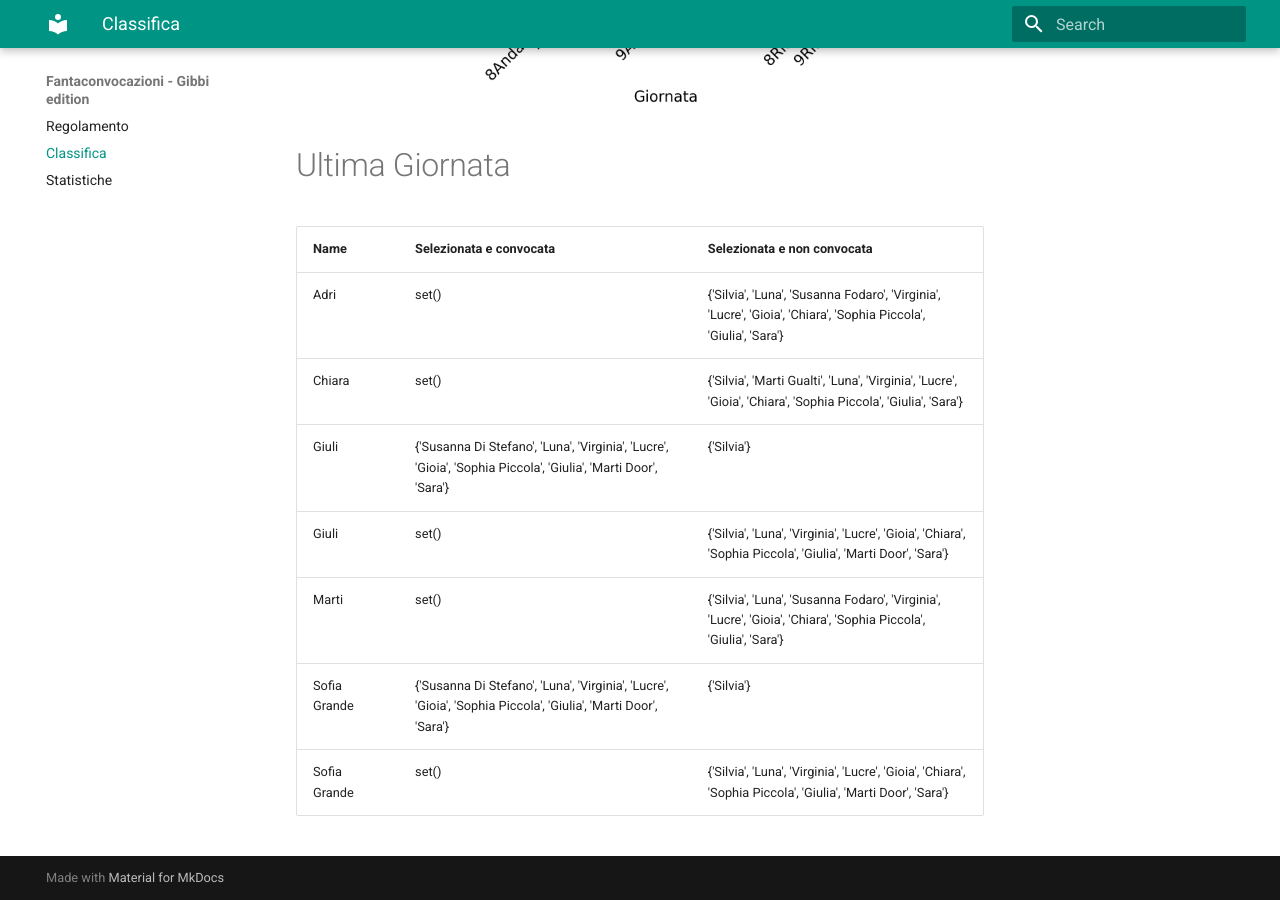
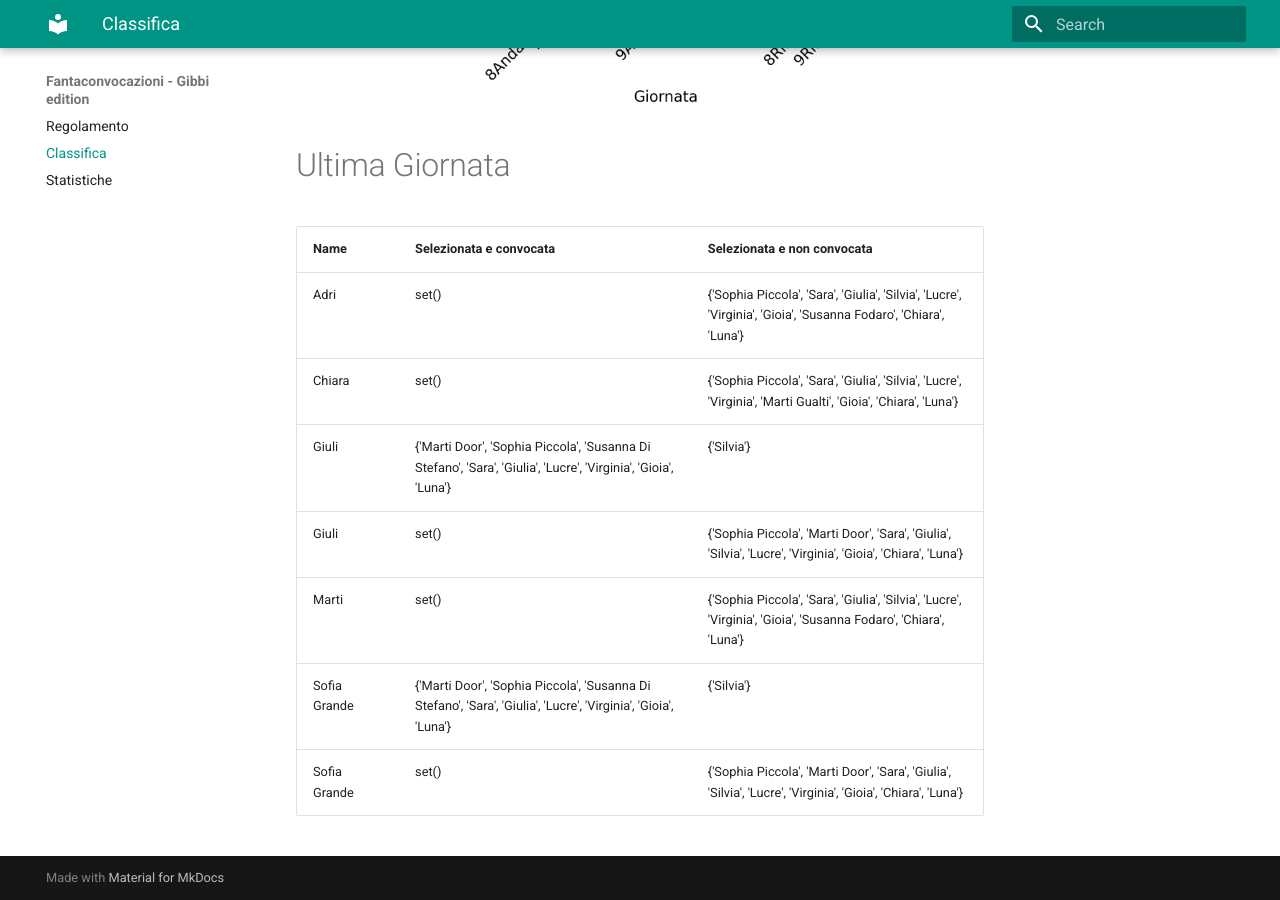
Before and after one commit to martinig94/fantagibbi, an MkDocs documentation site: the page built from docs/Classifica.md, in a window 1280 px wide and 900 px high, scrolled down 1003 px. Built offline with MkDocs 1.6.1 and Material for MkDocs 9.7.7, drawn with Linux system fonts in a browser that asks for light colours.

Commit message:
Auto-update from main.py

```diff
--- a/docs/Classifica.md
+++ b/docs/Classifica.md
@@ -18,11 +18,11 @@
 <!-- START_TABLE CORRECT -->
 | Name         | Selezionata e convocata                                                                                        | Selezionata e non convocata                                                                                      |
 |:-------------|:---------------------------------------------------------------------------------------------------------------|:-----------------------------------------------------------------------------------------------------------------|
-| Adri         | set()                                                                                                          | {'Silvia', 'Luna', 'Susanna Fodaro', 'Virginia', 'Lucre', 'Gioia', 'Chiara', 'Sophia Piccola', 'Giulia', 'Sara'} |
-| Chiara       | set()                                                                                                          | {'Silvia', 'Marti Gualti', 'Luna', 'Virginia', 'Lucre', 'Gioia', 'Chiara', 'Sophia Piccola', 'Giulia', 'Sara'}   |
-| Giuli        | {'Susanna Di Stefano', 'Luna', 'Virginia', 'Lucre', 'Gioia', 'Sophia Piccola', 'Giulia', 'Marti Door', 'Sara'} | {'Silvia'}                                                                                                       |
-| Giuli        | set()                                                                                                          | {'Silvia', 'Luna', 'Virginia', 'Lucre', 'Gioia', 'Chiara', 'Sophia Piccola', 'Giulia', 'Marti Door', 'Sara'}     |
-| Marti        | set()                                                                                                          | {'Silvia', 'Luna', 'Susanna Fodaro', 'Virginia', 'Lucre', 'Gioia', 'Chiara', 'Sophia Piccola', 'Giulia', 'Sara'} |
-| Sofia Grande | {'Susanna Di Stefano', 'Luna', 'Virginia', 'Lucre', 'Gioia', 'Sophia Piccola', 'Giulia', 'Marti Door', 'Sara'} | {'Silvia'}                                                                                                       |
-| Sofia Grande | set()                                                                                                          | {'Silvia', 'Luna', 'Virginia', 'Lucre', 'Gioia', 'Chiara', 'Sophia Piccola', 'Giulia', 'Marti Door', 'Sara'}     |
+| Adri         | set()                                                                                                          | {'Sophia Piccola', 'Sara', 'Giulia', 'Silvia', 'Lucre', 'Virginia', 'Gioia', 'Susanna Fodaro', 'Chiara', 'Luna'} |
+| Chiara       | set()                                                                                                          | {'Sophia Piccola', 'Sara', 'Giulia', 'Silvia', 'Lucre', 'Virginia', 'Marti Gualti', 'Gioia', 'Chiara', 'Luna'}   |
+| Giuli        | {'Marti Door', 'Sophia Piccola', 'Susanna Di Stefano', 'Sara', 'Giulia', 'Lucre', 'Virginia', 'Gioia', 'Luna'} | {'Silvia'}                                                                                                       |
+| Giuli        | set()                                                                                                          | {'Sophia Piccola', 'Marti Door', 'Sara', 'Giulia', 'Silvia', 'Lucre', 'Virginia', 'Gioia', 'Chiara', 'Luna'}     |
+| Marti        | set()                                                                                                          | {'Sophia Piccola', 'Sara', 'Giulia', 'Silvia', 'Lucre', 'Virginia', 'Gioia', 'Susanna Fodaro', 'Chiara', 'Luna'} |
+| Sofia Grande | {'Marti Door', 'Sophia Piccola', 'Susanna Di Stefano', 'Sara', 'Giulia', 'Lucre', 'Virginia', 'Gioia', 'Luna'} | {'Silvia'}                                                                                                       |
+| Sofia Grande | set()                                                                                                          | {'Sophia Piccola', 'Marti Door', 'Sara', 'Giulia', 'Silvia', 'Lucre', 'Virginia', 'Gioia', 'Chiara', 'Luna'}     |
 <!-- END_TABLE CORRECT -->
```
